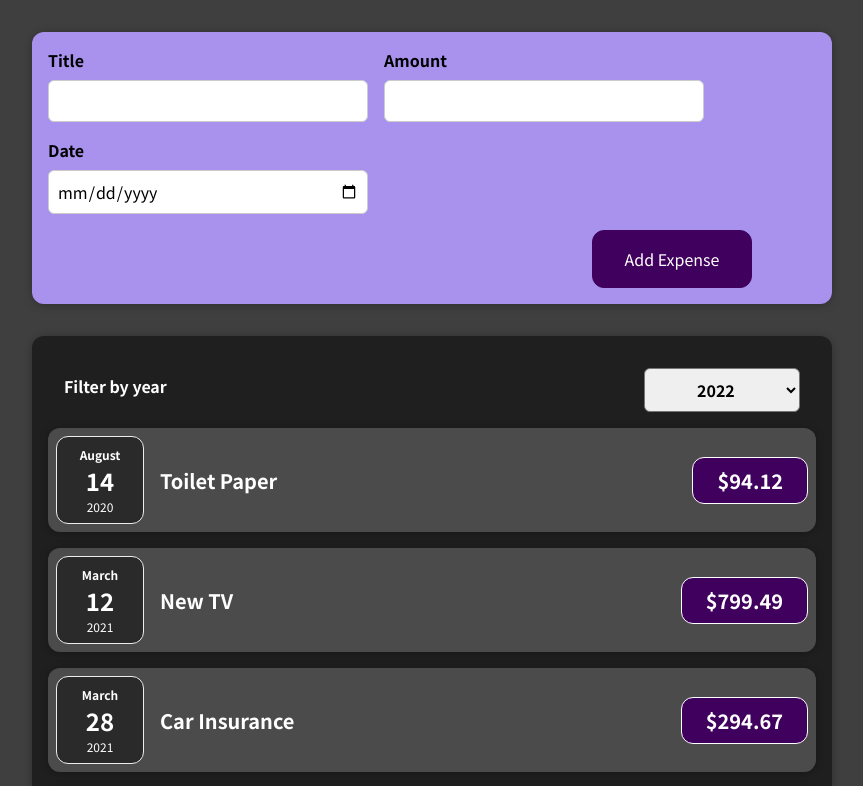
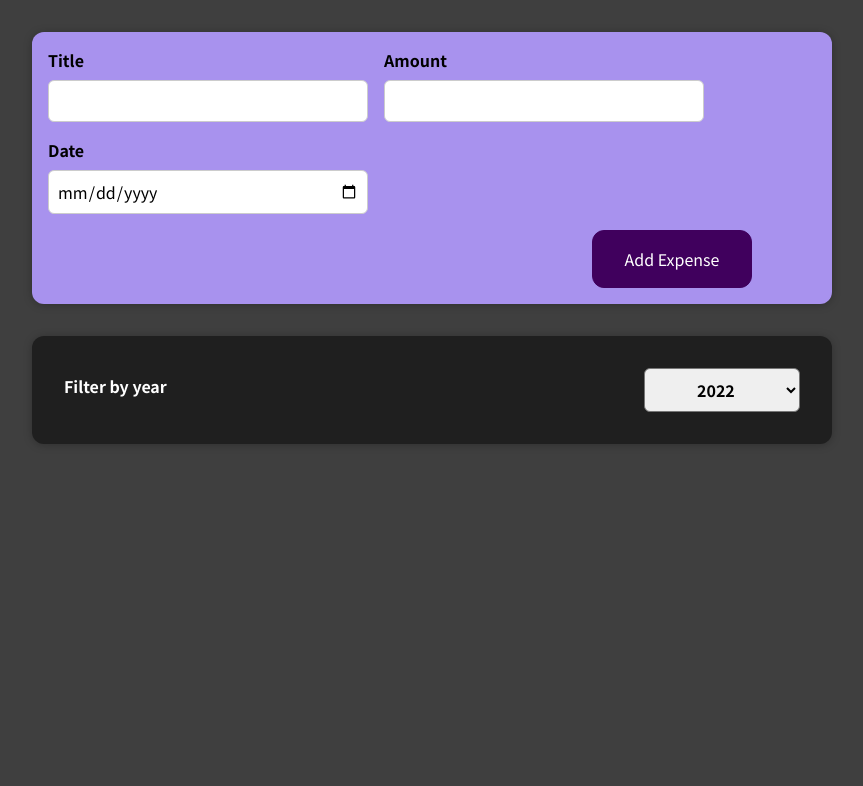
Before and after one commit to Vysint/React-Complete-Guide, a React (Create React App) app: page / in a window 1280 px wide. Shown: the top 786 px of the page, without its empty margins (208-1071 px from the left). Built offline with nearby package versions, Linux system fonts and the light colour scheme.

Commit message:
Added filtered Data by year

```diff
--- a/src/App.js
+++ b/src/App.js
@@ -8,20 +8,20 @@ const DUMMY_EXPENSES = [
     id: 'e1',
     title: 'Toilet Paper',
     amount: 94.12,
-    date: new Date(2020, 7, 14),
+    date: new Date(2025, 7, 14),
   },
   { id: 'e2', title: 'New TV', amount: 799.49, date: new Date(2021, 2, 12) },
   {
     id: 'e3',
     title: 'Car Insurance',
     amount: 294.67,
-    date: new Date(2021, 2, 28),
+    date: new Date(2024, 2, 28),
   },
   {
     id: 'e4',
     title: 'New Desk (Wooden)',
     amount: 450,
-    date: new Date(2021, 5, 12),
+    date: new Date(2022, 5, 12),
   },
 ];
 
--- a/src/components/Expenses/Expenses.js
+++ b/src/components/Expenses/Expenses.js
@@ -5,12 +5,16 @@ import Card from '../UI/Card';
 import ExpensesFilter from './ExpensesFilter';
 import './Expenses.css';
 
-const Expenses = (props) => {
+const Expenses = ({items}) => {
   const [filteredYear, setFilteredYear] = useState('2020');
 
   const filterChangeHandler = (selectedYear) => {
     setFilteredYear(selectedYear);
   };
+
+  const filteredExpenses = items.filter(expense => {
+    return expense.date.getFullYear().toString() === filteredYear;
+  })
 
   return (
     <div>
@@ -19,7 +23,7 @@ const Expenses = (props) => {
           selected={filteredYear}
           onChangeFilter={filterChangeHandler}
         />
-        {props.items.map((expense) => (
+        {filteredExpenses.map((expense) => (
           <ExpenseItem
             key = {expense.id}
             title={expense.title}
--- a/src/components/NewExpense/ExpenseForm.js
+++ b/src/components/NewExpense/ExpenseForm.js
@@ -63,8 +63,8 @@ const ExpenseForm = (props) => {
           <label>Date</label>
           <input
             type='date'
-            min='2019-01-01'
-            max='2022-12-31'
+            min='2022-01-01'
+            max='2025-12-31'
             value={enteredDate}
             onChange={dateChangeHandler}
           />
```
